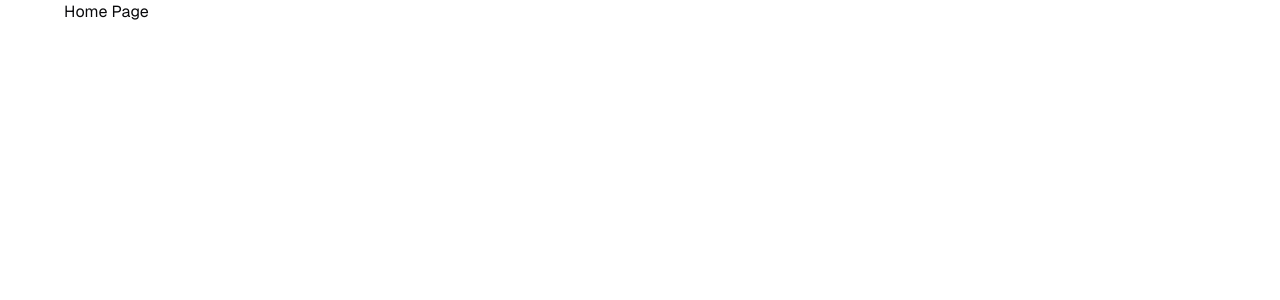
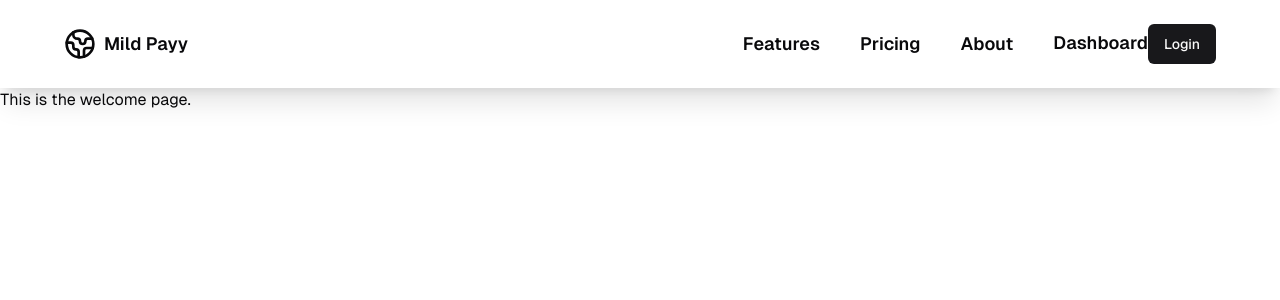
Before and after one commit to MarselDokubo/mild-pay, a Next.js app: page / in a window 1280 px wide. Shown: the top 300 px of the page. Built offline with nearby package versions, Linux system fonts and the light colour scheme.

Commit message:
chore: navbar

```diff
--- /dev/null
+++ b/src/app/(marketing)/layout.tsx
@@ -0,0 +1,38 @@
+import Link from "next/link";
+import { Button } from "~/components/ui/button";
+import { BrandLogo } from "~/components/logo";
+import React from "react";
+
+export default function Layout({ children }: { children: React.ReactNode }) {
+  return (
+    <div className="selection:bg-[hsl(320,65%,52%,20%)]">
+      <Navbar />
+      {children}
+    </div>
+  );
+}
+
+export function Navbar() {
+  return (
+    <header className="flex py-6 shadow-xl sticky top-0 w-full z-10 bg-background/95">
+      <nav className="flex items-center gap-10 container font-semibold">
+        <Link href="/" className="mr-auto">
+          <BrandLogo />
+        </Link>
+        <Link className="text-lg" href="#">
+          Features
+        </Link>
+        <Link className="text-lg" href="/#pricing">
+          Pricing
+        </Link>
+        <Link className="text-lg" href="#">
+          About
+        </Link>
+        <span className="text-lg">
+          <Link href="/dashboard">Dashboard</Link>
+          <Button>Login</Button>
+        </span>
+      </nav>
+    </header>
+  );
+}
--- /dev/null
+++ b/src/app/(marketing)/page.tsx
@@ -0,0 +1,7 @@
+export default function Page() {
+  return (
+    <div className="">
+      <h2 className="">This is the welcome page.</h2>
+    </div>
+  );
+}
--- a/src/app/page.tsx
+++ /dev/null
@@ -1,9 +0,0 @@
-import Image from "next/image";
-
-export default function Home() {
-  return (
-    <div className="container">
-      <h1>Home Page</h1>
-    </div>
-  );
-}
--- /dev/null
+++ b/src/components/logo.tsx
@@ -0,0 +1,10 @@
+import { Globe2Icon } from "lucide-react";
+
+export function BrandLogo() {
+  return (
+    <span className="flex items-center gap-2 font-semibold flex-shrink-0 text-lg">
+      <Globe2Icon className="size-8" />
+      <span>Mild Payy</span>
+    </span>
+  );
+}
```
